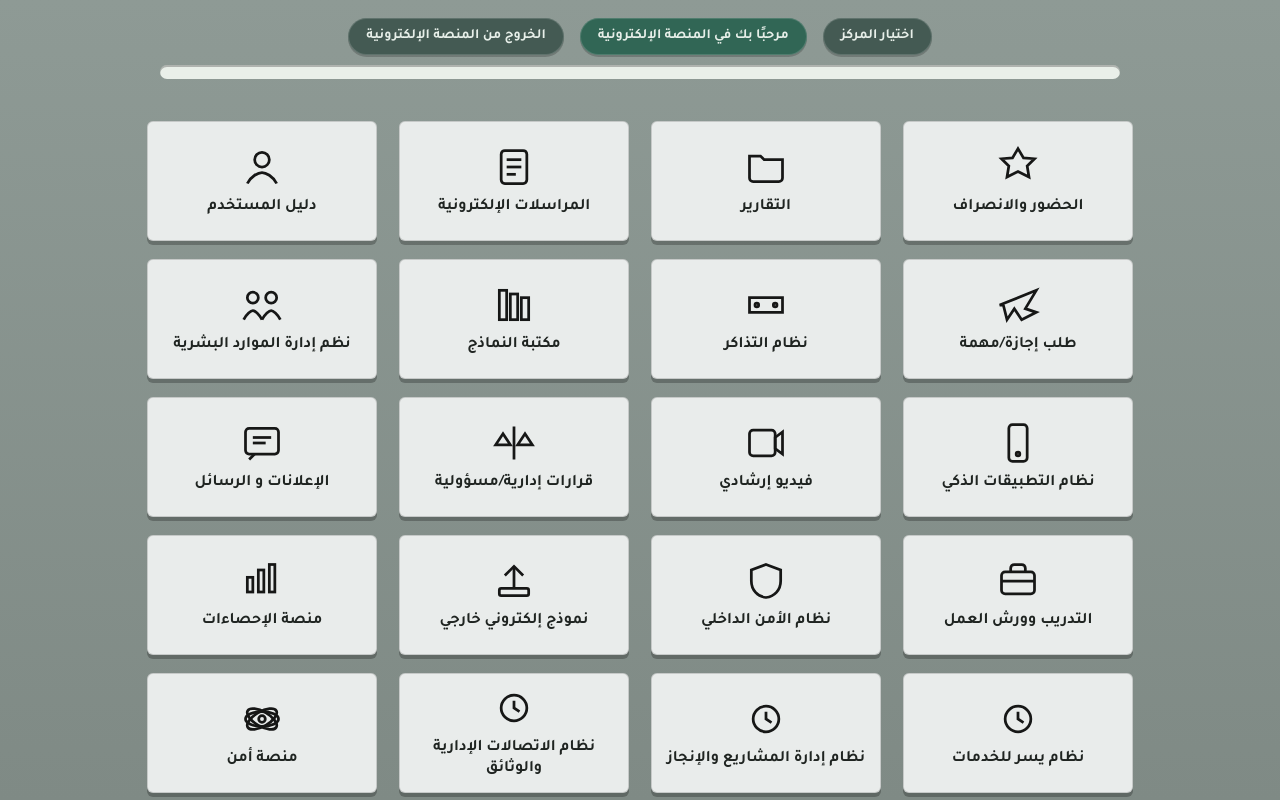
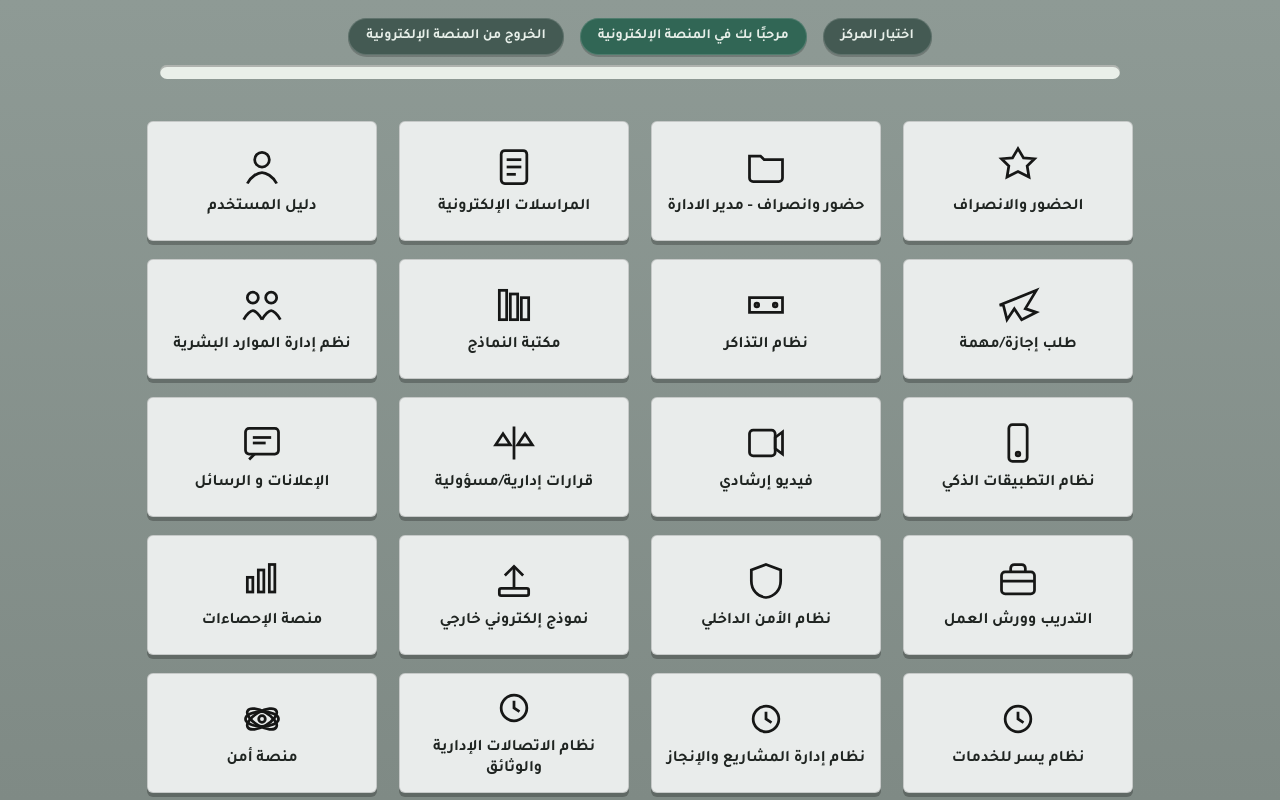
Before and after one commit to om909ar/omar-ibra, a plain HTML site: page index.html in a window 1280 px wide. Shown: the top 800 px of the page. Drawn offline with Linux system fonts and the light colour scheme.

Commit message:
Update index.html

```diff
--- a/index.html
+++ b/index.html
@@ -29,7 +29,7 @@
           </a>
           <a class="card" href="#">
             <img src="icons/folder.svg" alt="" class="card-ic">
-            <span class="card-title">التقارير</span>
+            <span class="card-title">حضور وانصراف - مدير الادارة</span>
           </a>
           <a class="card" href="#">
             <img src="icons/docs.svg" alt="" class="card-ic">
```
